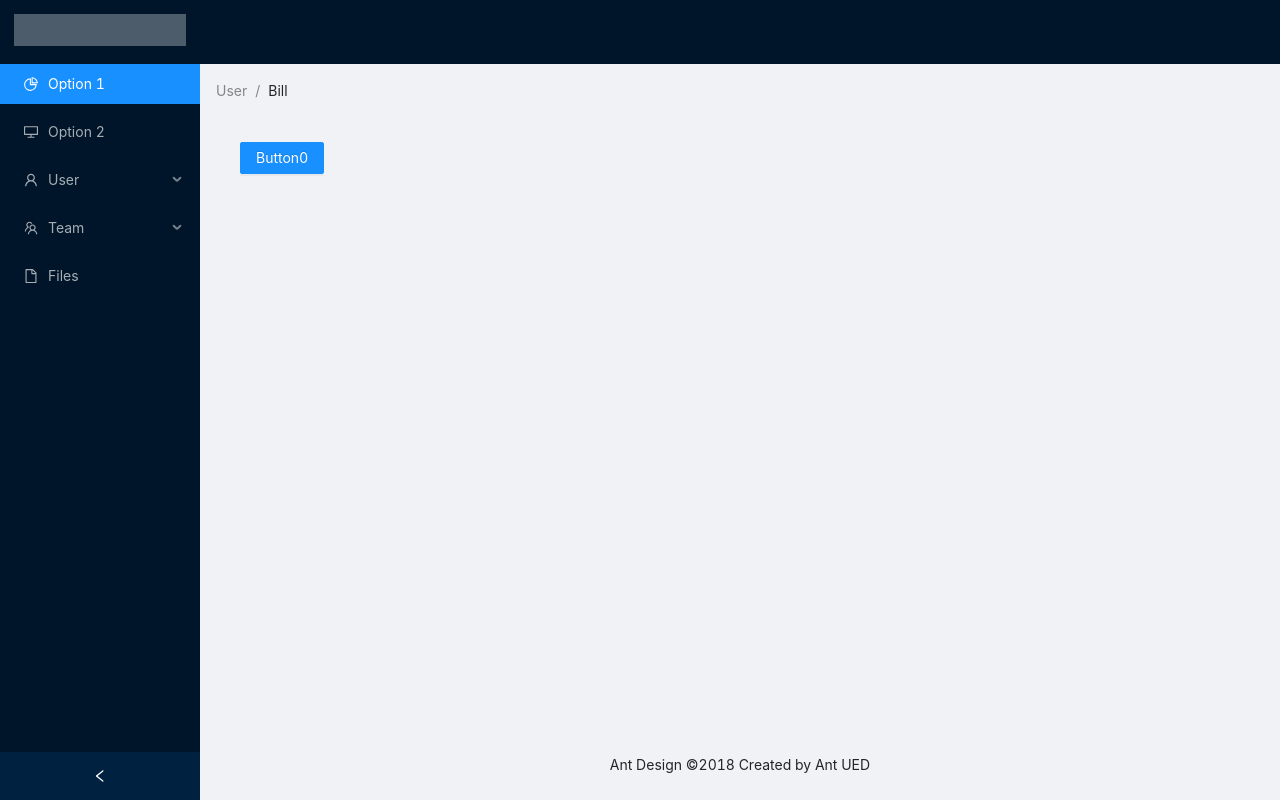
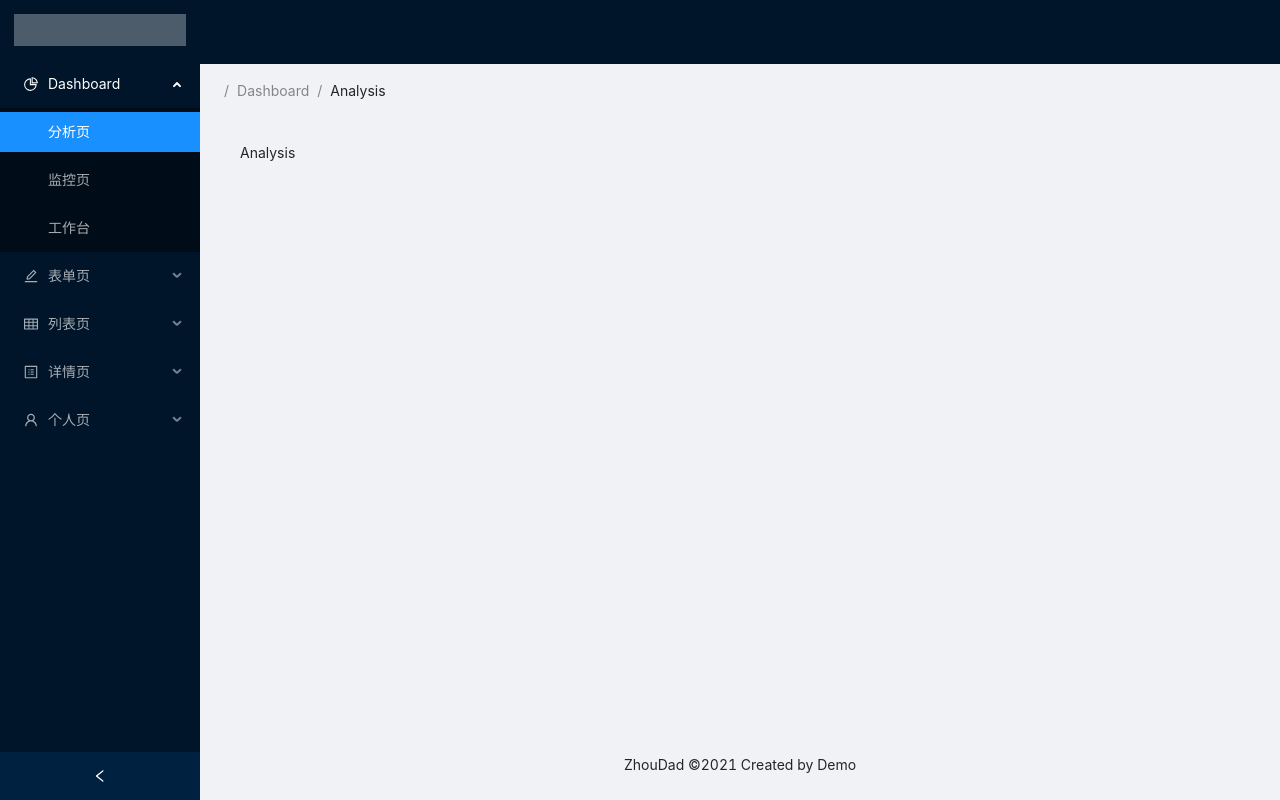
Before and after one commit to zhoudad/react-ts-springboot, a React (Create React App) app: page /#/dashboard/analysis in a window 1280 px wide. Built offline with nearby package versions, Linux system fonts and the light colour scheme.

Commit message:
feat: 路由初始化

```diff
--- a/package.json
+++ b/package.json
@@ -7,6 +7,7 @@
     "@testing-library/react": "^11.1.0",
     "@testing-library/user-event": "^12.1.10",
     "@types/jest": "^26.0.15",
+    "@types/lodash": "^4.14.167",
     "@types/node": "^12.0.0",
     "@types/qs": "^6.9.5",
     "@types/react": "^17.0.0",
--- a/src/index.tsx
+++ b/src/index.tsx
@@ -4,9 +4,9 @@ import App from './App';
 import reportWebVitals from './reportWebVitals';
 
 ReactDOM.render(
-  <React.StrictMode>
-    <App />
-  </React.StrictMode>,
+  // <React.StrictMode>
+    <App />,
+  // </React.StrictMode>,
   document.getElementById('root')
 );
 reportWebVitals();
--- a/src/routes/index.ts
+++ b/src/routes/index.ts
@@ -1,5 +1,5 @@
 // import React from 'react';
-import { Home, Login } from '../views';
+import { Home, Login, Analysis, Monitor,WorkPlace } from '../views';
 
 export const menus = [
   // 菜单相关路由
@@ -7,7 +7,37 @@ export const menus = [
     path: '/',
     name: '首页',
     exact: true,
-    component: Home,
+    Redirect: '/dashboard/analysis',
+    meta: {
+      requiresAuth: true,
+    },
+  },
+  {
+    path: '/dashboard/analysis',
+    name: '分析页',
+    exact: true,
+    component: Analysis,
+    meta: {
+      requiresAuth: true,
+    },
+  },
+  {
+    path: '/dashboard/monitor',
+    name: '监控页',
+    exact: true,
+    component: Monitor,
+    meta: {
+      requiresAuth: true,
+    },
+  },
+  {
+    path: '/dashboard/workplace',
+    name: '工作台',
+    exact: true,
+    component: WorkPlace,
+    meta: {
+      requiresAuth: true,
+    },
   },
 ];
 
--- a/src/routes/utils.tsx
+++ b/src/routes/utils.tsx
@@ -2,28 +2,38 @@
 import React from 'react';
 import { Route, Redirect } from 'react-router-dom';
 import { routePropsInter } from '../interfaces/routeInterface';
+import { RouteProps } from 'react-router';
 
 // 渲染当前组件
-export const RouteRender: React.FC<routePropsInter> = (route: routePropsInter) => {
+export const RouteRender = (route: routePropsInter) => {
   return (
     <Route
       path={route.path}
       exact={route.exact}
       render={(props) => {
-        let isAuthenticated = sessionStorage.getItem('isAuthenticated')
-        if (!(typeof route.meta === 'object' && route.meta.requiresAuth) && !isAuthenticated && props.location.pathname != "/login") {
-          return <Redirect
-            to={{
-              pathname: "/login",
-              state: { from: props.location }
-            }}
-          />
+        let isAuthenticated = sessionStorage.getItem('isAuthenticated');
+        if (!(typeof route.meta === 'object' && route.meta.requiresAuth) && !isAuthenticated && props.location.pathname != '/login') {
+          return (
+            <Redirect
+              to={{
+                pathname: '/login',
+                state: { from: props.location },
+              }}
+            />
+          );
         }
-        console.log(1)
-        return (
-          route && (route.Redirect ? (<Redirect to={route.Redirect}></Redirect>) : (<route.component {...props} routes={route.routes} />))
-        )
+        return route && (route.Redirect ? <Redirect to={route.Redirect}></Redirect> : <route.component {...props} routes={route.routes ? route.routes : []} />);
       }}
     />
   );
 };
+
+export const RoutesRender = ({ routes }: { routes: Array<routePropsInter> }) => {
+  return (
+    <>
+      {routes.map((route: routePropsInter, i: number) => (
+        <RouteRender key={i} {...route} />
+      ))}
+    </>
+  );
+};
--- /dev/null
+++ b/src/views/Dashboard/Analysis/index.tsx
@@ -0,0 +1,13 @@
+import React, { Component } from 'react';
+
+class Analysis extends Component<any, any> {
+    render() {
+        return (
+            <div>
+                Analysis
+            </div>
+        );
+    }
+}
+
+export default Analysis;
--- /dev/null
+++ b/src/views/Dashboard/Monitor/index.tsx
@@ -0,0 +1,9 @@
+import React, { Component } from 'react';
+
+class Monitor extends Component<any, any> {
+  render() {
+    return <div>Monitor</div>;
+  }
+}
+
+export default Monitor;
--- /dev/null
+++ b/src/views/Dashboard/WorkPlace/index.tsx
@@ -0,0 +1,9 @@
+import React, { Component } from 'react';
+
+class WorkPlace extends Component<any, any> {
+  render() {
+    return <div>WorkPlace</div>;
+  }
+}
+
+export default WorkPlace;
--- a/src/views/ErrorBoundary/index.tsx
+++ b/src/views/ErrorBoundary/index.tsx
@@ -37,7 +37,6 @@ class ErrorBoundary extends Component<ErrorBoundaryProps, ErrorBoundaryState> {
 
   render() {
     let { errorList } = this.state;
-    console.log(errorList)
     if (this.state.hasError) {
       // 你可以自定义降级后的 UI 并渲染
       return (
--- a/src/views/Home/index.tsx
+++ b/src/views/Home/index.tsx
@@ -1,82 +1,135 @@
 import React, { Component } from 'react';
 import { Menu, Layout, Breadcrumb, Button } from 'antd';
-import { DesktopOutlined, PieChartOutlined, FileOutlined, TeamOutlined, UserOutlined } from '@ant-design/icons';
+import { EditOutlined, PieChartOutlined, TableOutlined, ProfileOutlined, UserOutlined } from '@ant-design/icons';
 import styles from './index.module.css';
+import { RoutesRender } from '../../routes/utils';
+import { routePropsInter } from '../../interfaces/routeInterface';
+import * as _ from 'lodash';
 
 const { Header, Footer, Sider, Content } = Layout;
 const { SubMenu } = Menu;
 
 interface HomeProps {
   collapsed: boolean;
+  routes: routePropsInter[];
+}
+interface HomeState {
+  collapsed: boolean;
+  openKeys: Array<string>;
+  rootSubmenuKeys: Array<string>;
+  paths: Array<string>;
+  defaultSelectedKeys: Array<string>;
+  defaultOpenKeys: Array<string>;
 }
 
-class Home extends Component<HomeProps, any> {
+class Home extends Component<any, HomeState> {
   constructor(props: HomeProps) {
     super(props);
     this.state = {
       collapsed: false,
-      counter: 0,
+      openKeys: ['dashboard'],
+      rootSubmenuKeys: ['dashboard', 'form', 'list', 'profile', 'account'],
+      paths: [],
+      defaultOpenKeys: ['analysis'],
+      defaultSelectedKeys: ['analysis'],
     };
+    this.munuClick = this.munuClick.bind(this);
+    this.handlePathChange = this.handlePathChange.bind(this);
   }
 
-  handleClick = () => {
-    // 事件处理的错误，ErrorBoundary无法捕捉
-    // if (this.state.counter === 5) {
-    //     throw new Error();
-    // }
+  onOpenChange = (keys: any) => {
+    let { openKeys, rootSubmenuKeys } = this.state;
+    const latestOpenKey = keys.find((key: any) => openKeys.indexOf(key) === -1);
+    if (rootSubmenuKeys.indexOf(latestOpenKey) === -1) {
+      this.setState({
+        openKeys: keys,
+      });
+    } else {
+      this.setState(() => {
+        return {
+          openKeys: latestOpenKey ? [latestOpenKey] : [],
+        };
+      });
+    }
+  };
 
-    this.setState((state:any, props:HomeProps) => ({
-      counter: state.counter + 1
-    }));
+  onCollapse = (collapsed: boolean) => {
+    this.setState({ collapsed });
+  };
+
+  munuClick({ keyPath }: { keyPath: any }) {
+    this.handlePathChange(keyPath);
+    let path = `/${keyPath.reverse().join('/')}`;
+    this.props.history.push(path);
   }
 
-  onCollapse = (collapsed: boolean) => {
-    console.log(collapsed);
-    this.setState({ collapsed });
-  };
+  handlePathChange(keyPath?: any) {
+    const { pathname } = this.props.location;
+    let currentPaths = keyPath ? _.cloneDeep(keyPath).reverse() : pathname.split('/');
+    let paths = currentPaths.map((path: string) => {
+      path = path.slice(0, 1).toUpperCase() + path.slice(1);
+      return path;
+    });
+    this.setState({
+      defaultSelectedKeys: [paths[paths.length - 1].toLowerCase()],
+      paths,
+    });
+  }
+
+  componentDidMount() {
+    this.handlePathChange();
+  }
+
   render() {
-    const { collapsed, counter } = this.state;
-    console.log(this.props)
-    if (counter === 5) {
-      throw new Error('有错误!');
-    }
+    const { collapsed, openKeys, paths, defaultSelectedKeys } = this.state;
+    const { routes } = this.props;
     return (
       <Layout style={{ minHeight: '100vh' }}>
         <Sider collapsible collapsed={collapsed} onCollapse={this.onCollapse}>
           <div className={styles.homeLogo} />
-          <Menu theme="dark" defaultSelectedKeys={['1']} mode="inline">
-            <Menu.Item key="1" icon={<PieChartOutlined />}>
-              Option 1
-            </Menu.Item>
-            <Menu.Item key="2" icon={<DesktopOutlined />}>
-              Option 2
-            </Menu.Item>
-            <SubMenu key="sub1" icon={<UserOutlined />} title="User">
-              <Menu.Item key="3">Tom</Menu.Item>
-              <Menu.Item key="4">Bill</Menu.Item>
-              <Menu.Item key="5">Alex</Menu.Item>
+          <Menu theme="dark" defaultSelectedKeys={defaultSelectedKeys} mode="inline" onClick={this.munuClick} openKeys={openKeys} onOpenChange={this.onOpenChange}>
+            <SubMenu key="dashboard" icon={<PieChartOutlined />} title="Dashboard">
+              <Menu.Item key="analysis">分析页</Menu.Item>
+              <Menu.Item key="monitor">监控页</Menu.Item>
+              <Menu.Item key="workplace">工作台</Menu.Item>
             </SubMenu>
-            <SubMenu key="sub2" icon={<TeamOutlined />} title="Team">
-              <Menu.Item key="6">Team 1</Menu.Item>
-              <Menu.Item key="8">Team 2</Menu.Item>
+            <SubMenu key="form" icon={<EditOutlined />} title="表单页">
+              <Menu.Item key="basic-form">基础表单</Menu.Item>
+              <Menu.Item key="step-form">分布表单</Menu.Item>
+              <Menu.Item key="advanced-form">高级表单</Menu.Item>
             </SubMenu>
-            <Menu.Item key="9" icon={<FileOutlined />}>
-              Files
-            </Menu.Item>
+            <SubMenu key="list" icon={<TableOutlined />} title="列表页">
+              <SubMenu key="seach" title="搜索列表">
+                <Menu.Item key="articles">文章</Menu.Item>
+                <Menu.Item key="projects">应用</Menu.Item>
+              </SubMenu>
+              <Menu.Item key="table-list">查询列表</Menu.Item>
+              <Menu.Item key="basic-list">标准列表</Menu.Item>
+              <Menu.Item key="card-list">卡片列表</Menu.Item>
+            </SubMenu>
+            <SubMenu key="profile" icon={<ProfileOutlined />} title="详情页">
+              <Menu.Item key="basic">基础详情页</Menu.Item>
+              <Menu.Item key="advanced">高级详情页</Menu.Item>
+            </SubMenu>
+            <SubMenu key="account" icon={<UserOutlined />} title="个人页">
+              <Menu.Item key="center">个人中心</Menu.Item>
+              <Menu.Item key="settings">个人设置</Menu.Item>
+            </SubMenu>
           </Menu>
         </Sider>
         <Layout className="site-layout">
           <Header className="site-layout-background" style={{ padding: 0 }} />
           <Content style={{ margin: '0 16px' }}>
             <Breadcrumb style={{ margin: '16px 0' }}>
-              <Breadcrumb.Item>User</Breadcrumb.Item>
-              <Breadcrumb.Item>Bill</Breadcrumb.Item>
+              {paths.map((path) => (
+                <Breadcrumb.Item key={path}>{path}</Breadcrumb.Item>
+              ))}
             </Breadcrumb>
             <div className="site-layout-background" style={{ padding: 24, minHeight: 360 }}>
-              <Button type="primary" onClick={this.handleClick}>Button{counter}</Button>
+              <RoutesRender routes={routes}></RoutesRender>
             </div>
           </Content>
-          <Footer style={{ textAlign: 'center' }}>Ant Design ©2018 Created by Ant UED</Footer>
+          <Footer style={{ textAlign: 'center' }}>ZhouDad ©2021 Created by Demo</Footer>
         </Layout>
       </Layout>
     );
--- a/src/views/index.ts
+++ b/src/views/index.ts
@@ -1,6 +1,9 @@
-import React, { lazy } from 'react'
+import React, { lazy } from 'react';
 
 const Home = lazy(() => import('./Home'));
-import Login from './Login'
+const Analysis = lazy(() => import('./Dashboard/Analysis'));
+const Monitor = lazy(() => import('./Dashboard/Monitor'));
+const WorkPlace = lazy(() => import('./Dashboard/WorkPlace'));
+import Login from './Login';
 
-export { Home, Login };
+export { Home, Login, Analysis, Monitor,WorkPlace };
```
Also changed, not shown: src/interfaces/routeInterface.ts (+13 -2 lines), src/views/Home/menus.ts (added, +7 -0 lines), 2 other files (tests, documents, lock files or other folders).
